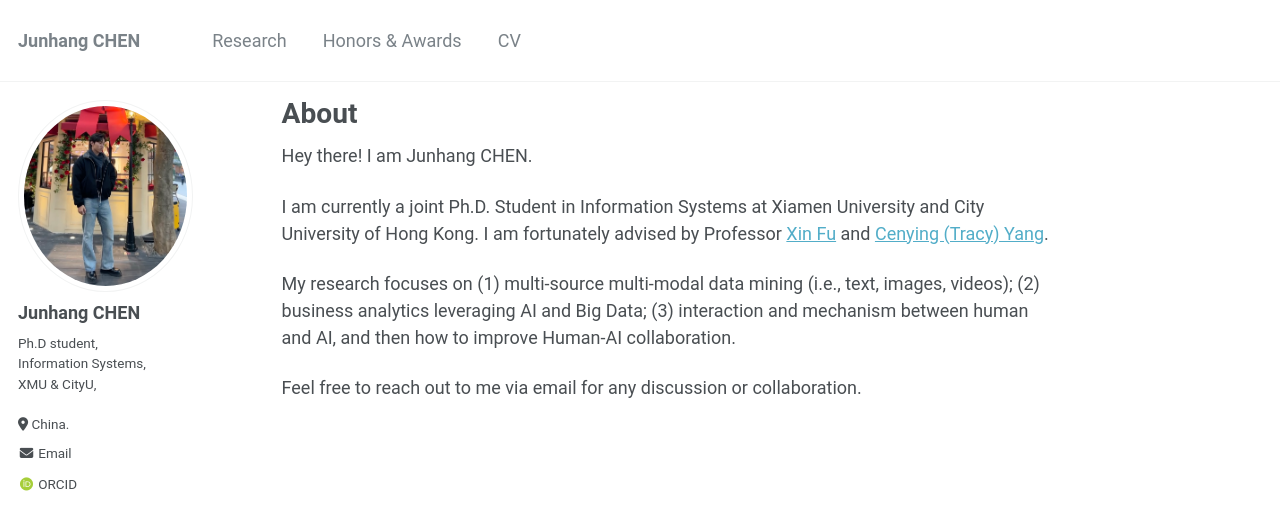
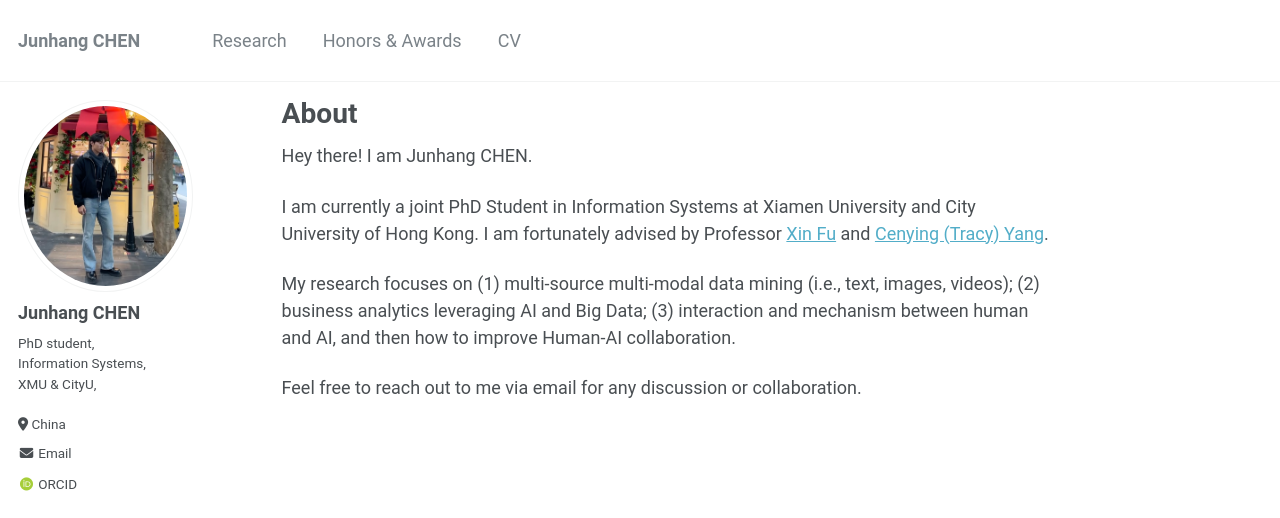
Before and after one commit to dongleqing-pizi/dongleqing-pizi.github.io, a Jekyll site: the page built from _pages/about.md, in a window 1280 px wide. Shown: the top 518 px of the page. Built offline with Jekyll 4.4.1, drawn with Linux system fonts in a browser that asks for light colours; some web fonts are replaced.

Commit message:
err fixd

```diff
--- a/_config.yml
+++ b/_config.yml
@@ -24,10 +24,10 @@ author:
   avatar           : "avatar.jpg"
   name             : "Junhang CHEN"
   pronouns         : # example: "she/her"
-  bio              : "Ph.D student,<br>
+  bio              : "PhD student,<br>
                       Information Systems,<br>
                       XMU & CityU,<br>"
-  location         : "China."
+  location         : "China"
   employer         :
   uri              : # URL
   email            : "chenjunhang@stu.xmu.edu.cn"
--- a/_pages/about.md
+++ b/_pages/about.md
@@ -8,7 +8,7 @@ redirect_from:
 ---
 Hey there! I am Junhang CHEN.
 
-I am currently a joint Ph.D. Student in Information Systems at Xiamen University and City University of Hong Kong. I am fortunately advised by Professor [Xin Fu](https://smr.xmu.edu.cn/TeacherWeb/Teacher_Details_2022.aspx?User_ID=537) and [Cenying (Tracy) Yang](https://www.cb.cityu.edu.hk/People-and-Research/People/People-Details?eid=cenyyang).
+I am currently a joint PhD Student in Information Systems at Xiamen University and City University of Hong Kong. I am fortunately advised by Professor [Xin Fu](https://smr.xmu.edu.cn/TeacherWeb/Teacher_Details_2022.aspx?User_ID=537) and [Cenying (Tracy) Yang](https://www.cb.cityu.edu.hk/People-and-Research/People/People-Details?eid=cenyyang).
 
 My research focuses on (1) multi-source multi-modal data mining (i.e., text, images, videos); (2) business analytics leveraging AI and Big Data; (3) interaction and mechanism between human and AI, and then how to improve Human-AI collaboration.
 
```
Also changed, not shown: _pages/research.md (+1 -1 lines).
